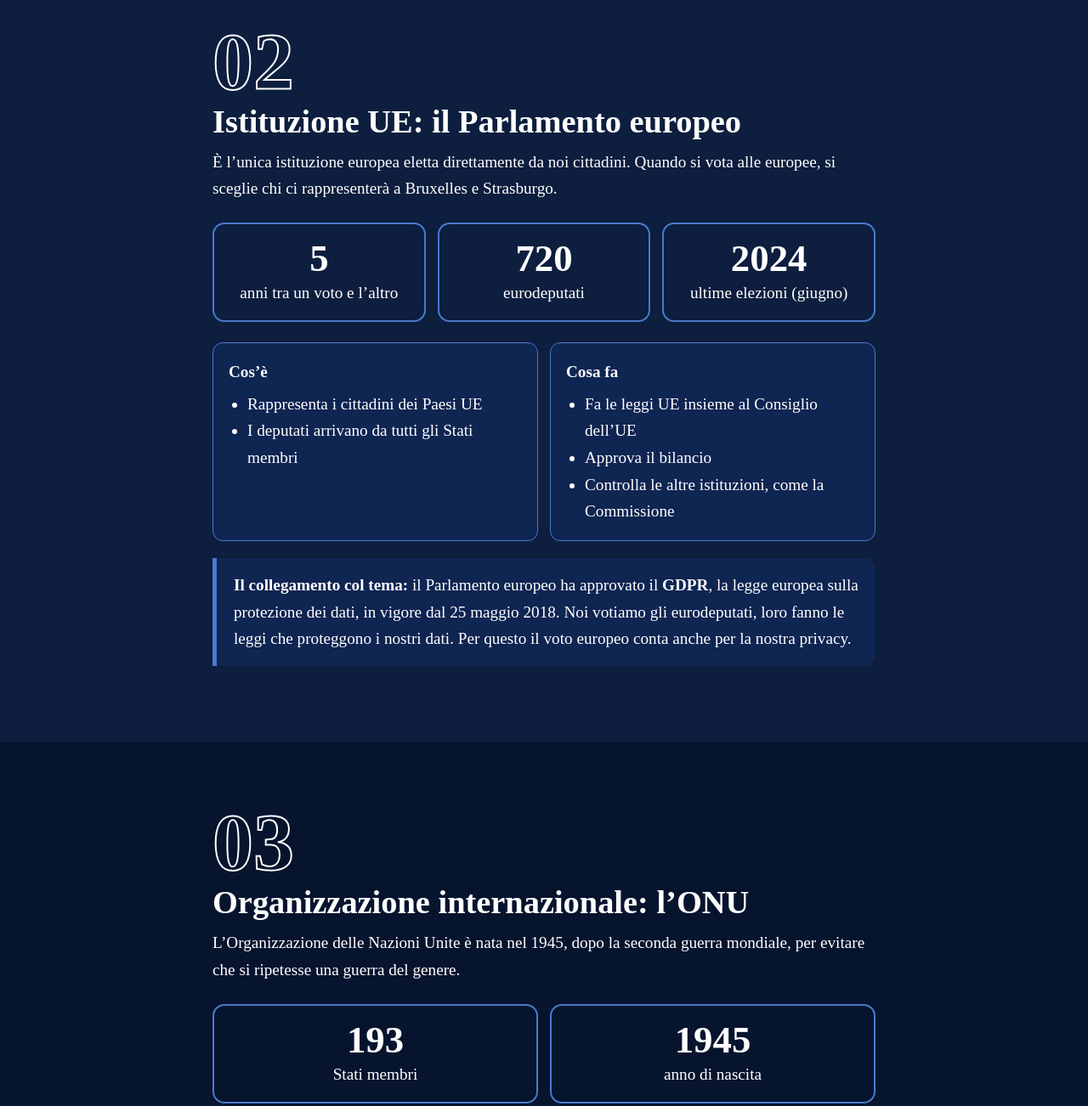
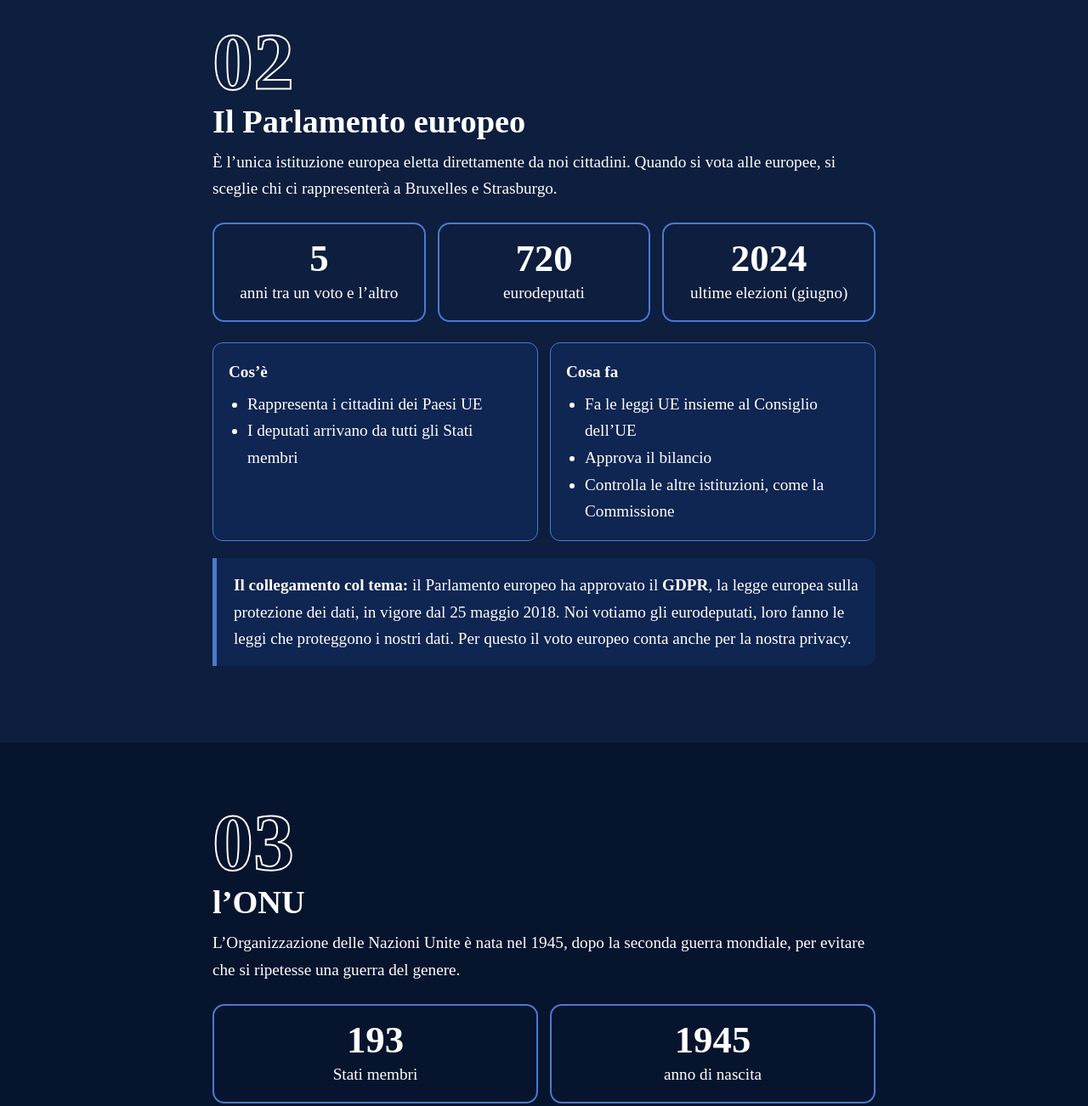
Before and after one commit to EmBav/LavoroEdu, a plain HTML site: page index.html in a window 1280 px wide. Shown: the part 1820-3122 px from the top of the page at 85% size. Drawn offline with Linux system fonts and the light colour scheme.

Commit message:
Update index.html

```diff
--- a/index.html
+++ b/index.html
@@ -90,7 +90,7 @@ footer a{color:var(--tx)}
 
 <section><div class="w">
 <div class="num rv">02</div>
-<h2 class="rv">Istituzione UE: il Parlamento europeo</h2>
+<h2 class="rv">Il Parlamento europeo</h2>
 <p class="rv">È l’unica istituzione europea eletta direttamente da noi cittadini. Quando si vota alle europee, si sceglie chi ci rappresenterà a Bruxelles e Strasburgo.</p>
 <div class="stats">
 <div class="stat rv"><b data-n="5">0</b>anni tra un voto e l’altro</div>
@@ -106,7 +106,7 @@ footer a{color:var(--tx)}
 
 <section><div class="w">
 <div class="num rv">03</div>
-<h2 class="rv">Organizzazione internazionale: l’ONU</h2>
+<h2 class="rv">l’ONU</h2>
 <p class="rv">L’Organizzazione delle Nazioni Unite è nata nel 1945, dopo la seconda guerra mondiale, per evitare che si ripetesse una guerra del genere.</p>
 <div class="stats">
 <div class="stat rv"><b data-n="193">0</b>Stati membri</div>
@@ -126,7 +126,7 @@ footer a{color:var(--tx)}
 
 <section><div class="w">
 <div class="num rv">04</div>
-<h2 class="rv">Il tema: libertà e trattamento dei dati</h2>
+<h2 class="rv">Libertà e trattamento dei dati</h2>
 <div class="box rv">Avete mai sentito la frase "Se non stai pagando per un prodotto, allora il prodotto sei tu".  Molte aziende guadagnano vendendo pubblicità costruita sui nostri dati.</div>
 <p class="rv">Spesso si dice “tanto non ho niente da nascondere”. Ma la privacy non serve solo a nascondere: serve a decidere io cosa condividere, con chi e per quanto tempo. È una forma di libertà, come scegliere chi far entrare in casa.</p>
 
```
